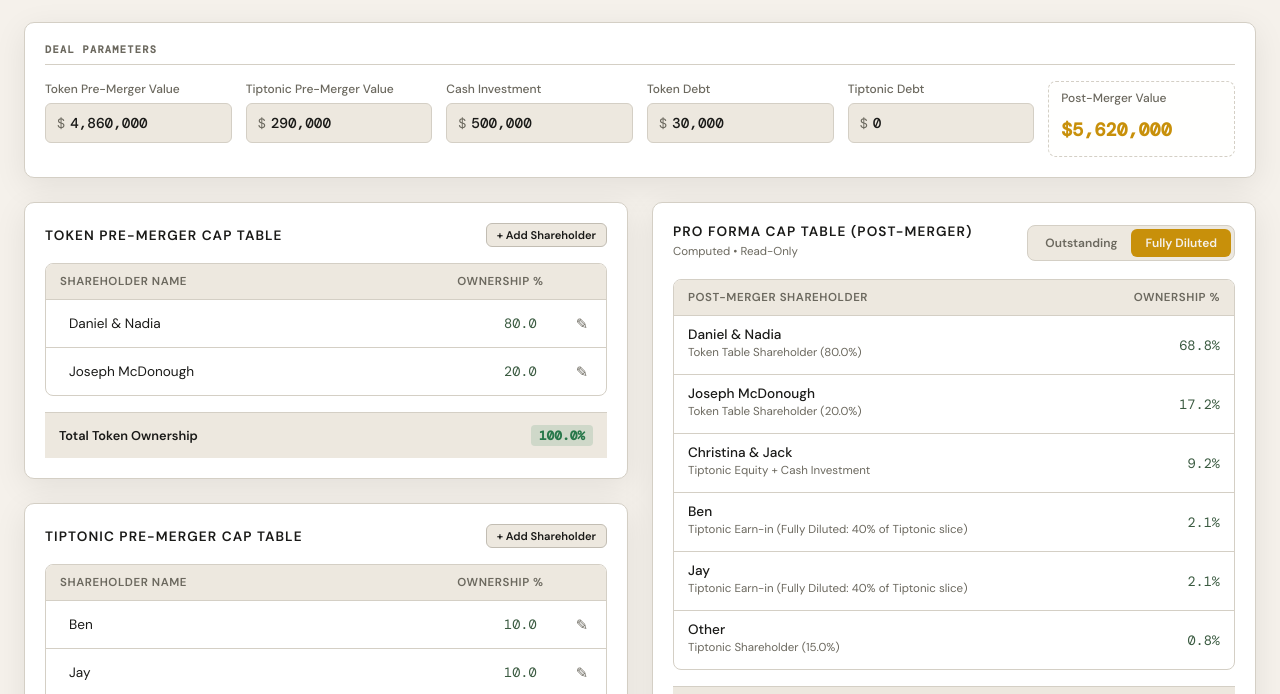
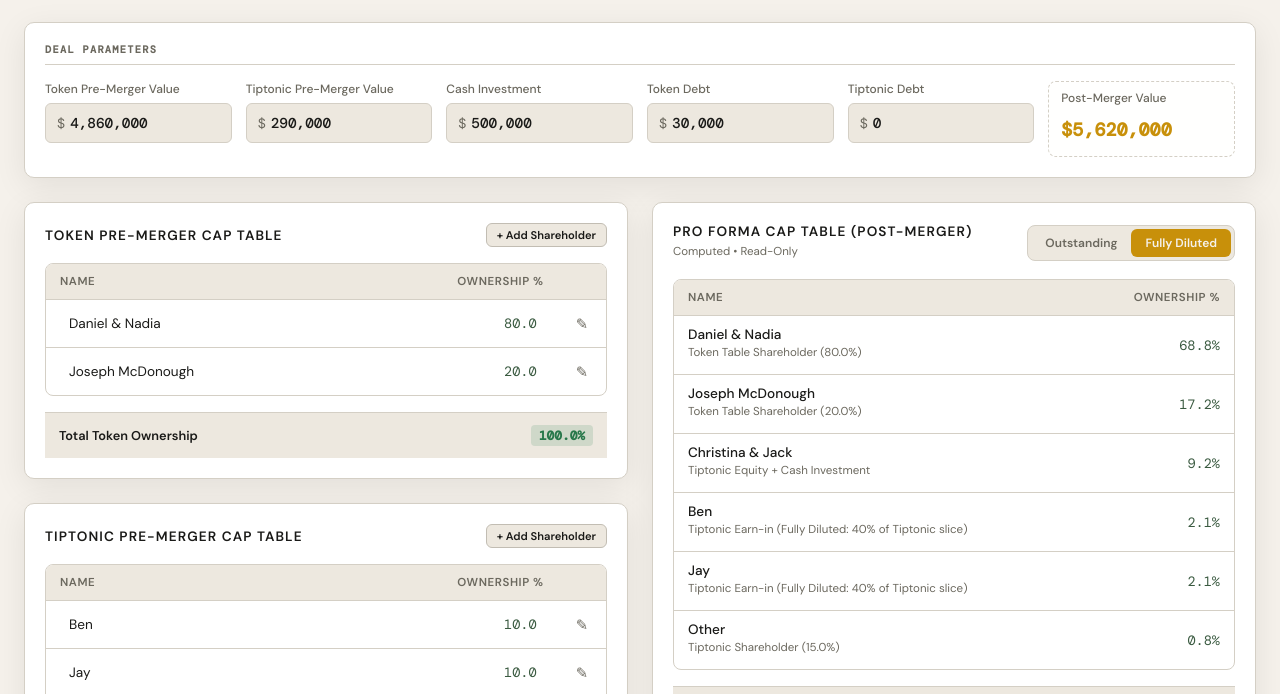
Before and after one commit to Flaniganimal/token-tiptonic-cap-table-tracker, a website: page index.html in a window 1280 px wide. Shown: the part 66-760 px from the top of the page. Drawn offline with nearby package versions, Linux system fonts and the light colour scheme; no server answers; a web font is replaced by a local one.

Commit message:
ui: rename all table name columns to just 'Name'

```diff
--- a/index.html
+++ b/index.html
@@ -114,7 +114,7 @@
               <table class="app-table">
                 <thead>
                   <tr>
-                    <th>Shareholder Name</th>
+                    <th>Name</th>
                     <th style="width: 120px;">Ownership %</th>
                     <th style="width: 40px;"></th>
                   </tr>
@@ -140,7 +140,7 @@
               <table class="app-table">
                 <thead>
                   <tr>
-                    <th>Shareholder Name</th>
+                    <th>Name</th>
                     <th style="width: 120px;">Ownership %</th>
                     <th style="width: 40px;"></th>
                   </tr>
@@ -178,7 +178,7 @@
               <table class="app-table">
                 <thead>
                   <tr>
-                    <th>Post-Merger Shareholder</th>
+                    <th>Name</th>
                     <th style="width: 120px;">Ownership %</th>
                   </tr>
                 </thead>
```
